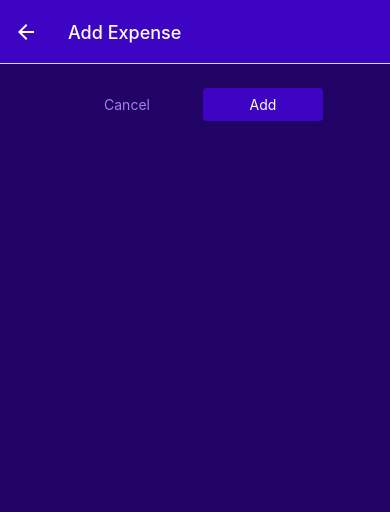
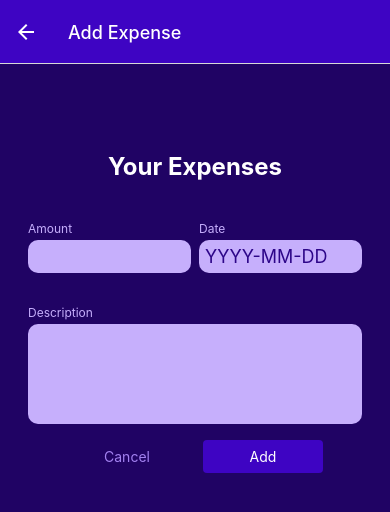
Before and after one commit to Mohammad-Furqan/Expense-Tracker-APP, a React Native app: screen /ManageExpense in a window 390 px wide. Shown: the top 512 px of the page. Built offline with nearby package versions, Linux system fonts and the light colour scheme.

Commit message:
invalid field Alert.alert(message)

```diff
--- /dev/null
+++ b/components/ManageExpense/ExpenseForm.js
@@ -0,0 +1,118 @@
+import { useState } from "react";
+import { StyleSheet, View,Text, Alert } from "react-native";
+import Input from "./Input";
+import Button from "../UI/Button";
+import { getFormattedDate } from "../../util/date";
+function ExpenseForm({onCancel,submitLabelButton,onSubmit,defaultValues}){
+
+    const [inputValues,setInputValues]=useState({
+        amount: defaultValues ? defaultValues.amount.toString() : '',
+        date:defaultValues ? getFormattedDate(defaultValues.date): '',
+        description:defaultValues ? defaultValues.description : '' ,
+    });
+
+    function inputChangeHandler(inputIdentifier,enteredValue){
+        setInputValues((curInputValues)=>{
+            return {
+                ...curInputValues,
+                [inputIdentifier]:enteredValue,
+            };
+        });
+    }
+
+    function sumbitHandler(){
+            const expenseData = {
+                amount: +inputValues.amount, //+ sign for converting str into number
+                date: new Date(inputValues.date),
+                description:inputValues.description,
+            }
+            const amountIsValid=  !isNaN(expenseData.amount) && expenseData.amount >0;
+            const dateIsValid= expenseData.date.toString() !== 'Invalid Date';
+            const descriptionIsValid= expenseData.description.trim().length >0;
+
+            if (!amountIsValid || !dateIsValid || descriptionIsValid){
+                Alert.alert("Invalid input",'please check your values');
+                return;
+            }
+            onSubmit(expenseData);
+
+    }
+
+
+    return (
+        <View style={styles.form}>
+            <Text style={styles.title}>Your Expenses</Text>
+            <View style={styles.inputsRow}>
+                <Input
+                    style={styles.rowInput}
+                    label="Amount"
+                    textInputConfig={{
+                        keyboardType:"decimal-pad",
+                        onChangeText:inputChangeHandler.bind(this,'amount'), //this , 'amount' , (enteredValue will automatically passed by react native),
+                        value:inputValues.amount
+                    }} />
+                <Input
+                    style={styles.rowInput}
+                    label="Date"
+                    textInputConfig={{
+                        keyboardType:'decimal-pad',
+                        placeholder:"YYYY-MM-DD",
+                        maxLength:10,
+                        onChangeText:inputChangeHandler.bind(this,'date'),
+                        value:inputValues.date
+                    }} />
+            </View>
+            <Input
+                label="Description"
+                textInputConfig={{
+                    multiline:true,
+                    autoCorrect:false,
+                    autoCapitalize:"none",
+                    onChangeText:inputChangeHandler.bind(this,'description'),
+                    value:inputValues.description,
+
+                }} />
+
+                <View style={styles.buttons}>
+                    <Button style={styles.button} mode="flat" onPress={onCancel}>
+                    Cancel
+                    </Button>
+                    <Button style={styles.button} onPress={sumbitHandler}>
+                    {submitLabelButton}
+                    </Button>
+                </View>
+        </View>
+    );
+}
+
+export default ExpenseForm;
+const styles=StyleSheet.create({
+    form:{
+        marginTop:40
+    },
+    inputsRow:{
+        flexDirection:'row',
+        justifyContent:'space-between',
+    },
+    rowInput:{
+        flex:1,
+    },
+    title:{
+        fontSize:24,
+        color:'white',
+        fontWeight:'bold',
+        textAlign:'center',
+        marginVertical:24,
+
+    },
+buttons: {
+    flexDirection: 'row',
+    justifyContent: 'center',
+    alignItems: 'center',
+    },
+    button: {
+    minWidth: 120,
+    marginHorizontal: 8,
+    },
+
+});
--- /dev/null
+++ b/components/ManageExpense/Input.js
@@ -0,0 +1,47 @@
+import { TextInput, View,Text ,StyleSheet} from "react-native";
+import { GlobalStyles } from "../../constants/styles";
+
+function Input({label ,textInputConfig, style}){
+
+    const inputStyles =[styles.input]
+    if(textInputConfig && textInputConfig.multiline){
+        inputStyles.push(styles.inputMultiline)
+    }
+
+    return (
+        <View style={[styles.inputContainer , style]}>
+            <Text style={styles.label}>{label}</Text>
+            <TextInput style={inputStyles} {...textInputConfig} ></TextInput>
+        </View>
+    );
+}
+
+export default Input;
+const styles=StyleSheet.create({
+    inputContainer:{
+        // backgroundColor:"#dc8e8e",
+        marginHorizontal:4,
+        marginVertical:16,
+
+
+    },
+    label:{
+        color:GlobalStyles.colors.primary100,
+        fontSize:12,
+        marginBottom:4,
+
+    },
+    input:{
+        backgroundColor:GlobalStyles.colors.primary100,
+        color:GlobalStyles.colors.primary700,
+        padding:6,
+        borderRadius:10,
+        fontSize:18,
+
+    },
+    inputMultiline:{
+        minHeight:100,
+        textAlignVertical:'top',//from docs suggest, use textAlignVertical for the same behaviour in both platform
+    },
+
+});
--- a/screens/ManageExpense.js
+++ b/screens/ManageExpense.js
@@ -1,5 +1,6 @@
 import { useContext, useLayoutEffect } from 'react';
 import { StyleSheet, View } from 'react-native';
+import ExpenseForm from '../components/ManageExpense/ExpenseForm';
 
 import Button from '../components/UI/Button';
 import IconButton from '../components/UI/IconButton';
@@ -11,6 +12,8 @@ function ManageExpense({ route, navigation }) {
 
   const editedExpenseId = route.params?.expenseId;
   const isEditing = !!editedExpenseId;
+
+  const selectedExpense = expensesCtx.expenses.find(expense=>expense.id === editedExpenseId)
 
   useLayoutEffect(() => {
     navigation.setOptions({
@@ -27,36 +30,24 @@ function ManageExpense({ route, navigation }) {
     navigation.goBack();
   }
 
-  function confirmHandler() {
+  function confirmHandler(expenseData) {
     if (isEditing) {
-      expensesCtx.updateExpense(
-        editedExpenseId,
-        {
-          description: 'Test!!!!',
-          amount: 29.99,
-          date: new Date('2024-03-21'),
-        }
-      );
+      expensesCtx.updateExpense(editedExpenseId, expenseData);
     } else {
-      expensesCtx.addExpense({
-        description: 'Test',
-        amount: 19.99,
-        date: new Date('2024-03-21'),
-      });
+      expensesCtx.addExpense(expenseData);
     }
     navigation.goBack();
   }
 
   return (
     <View style={styles.container}>
-      <View style={styles.buttons}>
-        <Button style={styles.button} mode="flat" onPress={cancelHandler}>
-          Cancel
-        </Button>
-        <Button style={styles.button} onPress={confirmHandler}>
-          {isEditing ? 'Update' : 'Add'}
-        </Button>
-      </View>
+      <ExpenseForm
+        submitLabelButton={isEditing? "Update" : "Add"}
+        onSubmit={confirmHandler}
+        onCancel={cancelHandler}
+        defaultValues={selectedExpense}
+        />
+
       {isEditing && (
         <View style={styles.deleteContainer}>
           <IconButton
@@ -79,15 +70,7 @@ const styles = StyleSheet.create({
     padding: 24,
     backgroundColor: GlobalStyles.colors.primary800,
   },
-  buttons: {
-    flexDirection: 'row',
-    justifyContent: 'center',
-    alignItems: 'center',
-  },
-  button: {
-    minWidth: 120,
-    marginHorizontal: 8,
-  },
+
   deleteContainer: {
     marginTop: 16,
     paddingTop: 8,
--- a/store/expenses-context.js
+++ b/store/expenses-context.js
@@ -5,13 +5,13 @@ const DUMMY_EXPENSES = [
     id: 'e1',
     description: 'A pair of shoes',
     amount: 59.99,
-    date: new Date('2021-12-19'),
+    date: new Date('2024-03-21'),
   },
   {
     id: 'e2',
     description: 'A pair of trousers',
     amount: 89.29,
-    date: new Date('2022-01-05'),
+    date: new Date('2024-03-19'),
   },
   {
     id: 'e3',
@@ -23,7 +23,7 @@ const DUMMY_EXPENSES = [
     id: 'e4',
     description: 'A book',
     amount: 14.99,
-    date: new Date('2022-02-19'),
+    date: new Date('2024-03-19'),
   },
   {
     id: 'e5',
--- a/util/date.js
+++ b/util/date.js
@@ -1,5 +1,5 @@
 export function getFormattedDate(date) {
-    return `${date.getFullYear()}-${date.getMonth() + 1}-${date.getDate()}`;
+    return date.toISOString().slice(0,10);
   }
 
 export function getDateMinusDays(date,days){
```
